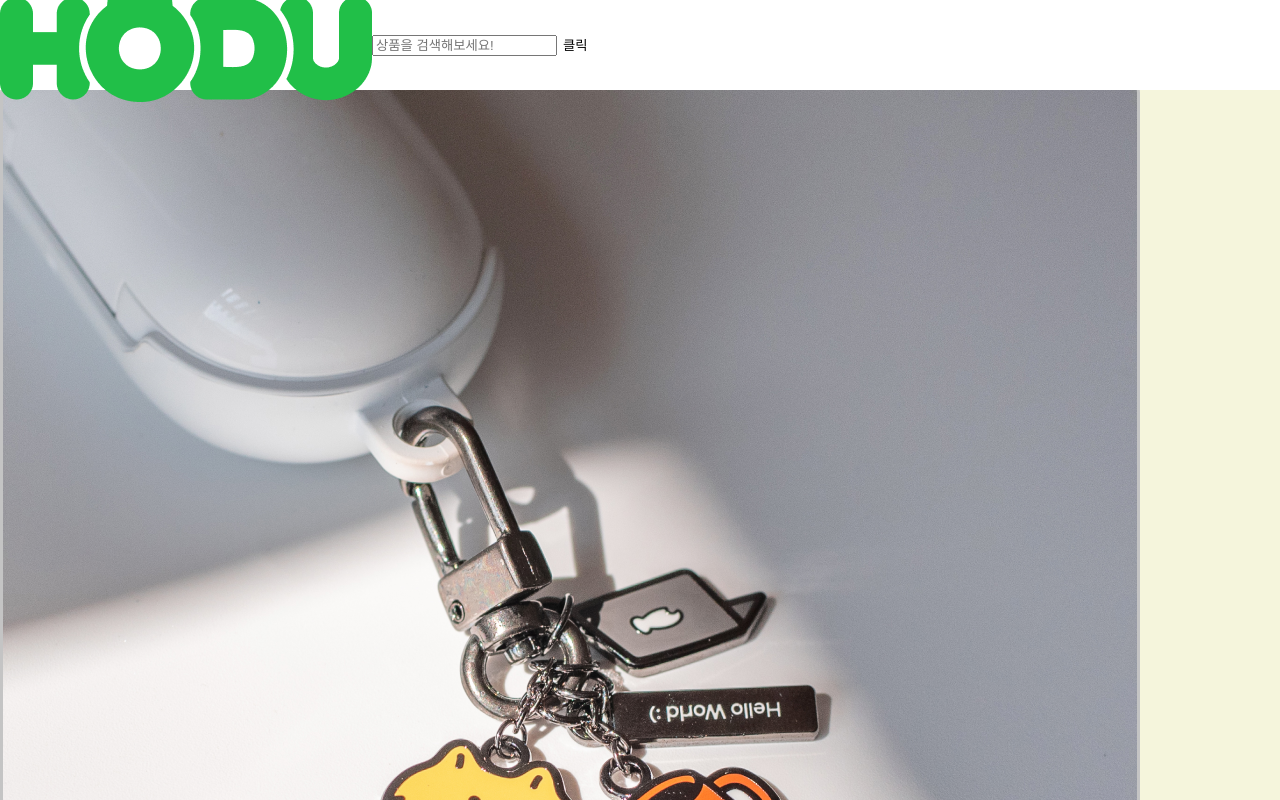
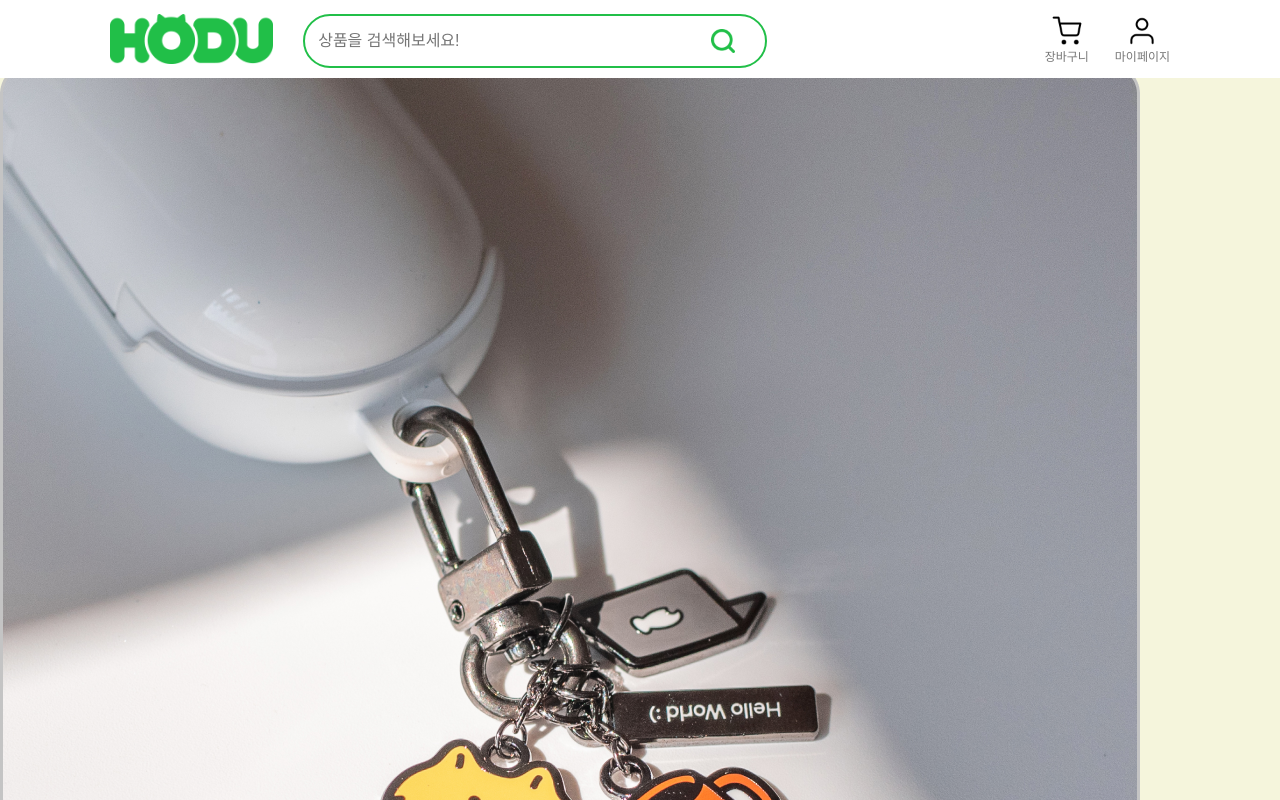
Before and after one commit to yeon1128/open-market, a React (Create React App) app: page / in a window 1280 px wide. Shown: the top 800 px of the page. Built offline with nearby package versions, Linux system fonts and the light colour scheme.

Commit message:
design: 홈 화면 헤더 UI 완성 #1

```diff
--- a/src/components/Header/index.jsx
+++ b/src/components/Header/index.jsx
@@ -5,14 +5,28 @@ function Header() {
   return (
     <S.HeaderContainer>
       <S.HeaderWrapper>
-        <img src={main_logo} alt="메인 로고" />
-        <form>
+        <S.LogoImg src={main_logo} alt="메인 로고" />
+        <S.SearchForm>
           <label className="ir" htmlFor="searchId">
             상품 검색
           </label>
-          <input id="searchId" type="text" placeholder="상품을 검색해보세요!" />
-          <button>클릭</button>
-        </form>
+          <S.SearchInp
+            id="searchId"
+            type="text"
+            placeholder="상품을 검색해보세요!"
+          />
+          <S.SearchBtn />
+        </S.SearchForm>
+        <S.MenuList>
+          <S.CartLink>
+            <S.CartBtn />
+            <S.CartBtnTxt>장바구니</S.CartBtnTxt>
+          </S.CartLink>
+          <S.MyPageLink>
+            <S.MyPageBtn />
+            <S.MyPageBtnTxt>마이페이지</S.MyPageBtnTxt>
+          </S.MyPageLink>
+        </S.MenuList>
       </S.HeaderWrapper>
     </S.HeaderContainer>
   );
--- a/src/components/Header/style.js
+++ b/src/components/Header/style.js
@@ -1,6 +1,9 @@
 import styled from "styled-components";
+import search_btn from "../../assets/images/search_btn.png";
+import shopping_cart_icon from "../../assets/images/shopping_cart_icon.png";
+import user_icon from "../../assets/images/user_icon.png";
 
-export const HeaderContainer = styled.div`
+export const HeaderContainer = styled.header`
   position: fixed;
   left: 0;
   top: 0;
@@ -9,11 +12,90 @@ export const HeaderContainer = styled.div`
   z-index: 10;
 `;
 
-export const HeaderWrapper = styled.header`
+export const HeaderWrapper = styled.div`
+  max-width: 1060px;
+  margin: 0 auto;
   position: relative;
   display: flex;
+  /* align-items: center; */
+  height: 50px;
+  padding: 14px 12px;
+`;
+
+export const SearchInp = styled.input`
+  padding: 0px 13px;
+  margin-left: auto;
+  /* min-width: 200px; */
+  width: 100%;
+  height: 100%;
+  background: transparent;
+  font-size: 16px;
+  border: 2px solid ${(props) => props.theme.mainColor};
+  border-radius: 50px;
+`;
+
+export const SearchBtn = styled.button`
+  width: 28px;
+  height: 28px;
+  background: center / contain url(${search_btn}) no-repeat;
+  position: absolute;
+  top: 12.5px;
+  right: 0;
+  cursor: pointer;
+`;
+
+export const SearchForm = styled.form`
+  position: relative;
+  width: 100%;
+`;
+
+export const LogoImg = styled.img`
+  margin-right: 30px;
+`;
+
+export const CartBtn = styled.button`
+  width: 32px;
+  height: 32px;
+  background: center / contain url(${shopping_cart_icon}) no-repeat;
+  display: block;
+  margin: 0 auto;
+`;
+export const CartBtnTxt = styled.p`
+  font-size: 12px;
+  color: ${(props) => props.theme.grayColor};
+  padding-top: 4px;
+`;
+export const MyPageBtn = styled.button`
+  width: 32px;
+  height: 32px;
+  background: center / contain url(${user_icon}) no-repeat;
+  display: block;
+  margin: 0 auto;
+`;
+export const MyPageBtnTxt = styled.p`
+  font-size: 12px;
+  color: ${(props) => props.theme.grayColor};
+  padding-top: 4px;
+`;
+export const CartLink = styled.div`
+  /* display: flex; */
+  /* flex-direction: column; */
+  /* gap: 4px; */
+  /* align-items: center; */
+`;
+export const MyPageLink = styled.div`
+  /* display: flex; */
+  /* flex-direction: column; */
+  /* gap: 4px; */
+  /* margin: 0 auto; */
+  /* align-items: center; */
+`;
+export const MenuList = styled.ul`
+  display: flex;
+  justify-content: flex-end;
+  gap: 26px;
+  width: 100%;
+  height: 100%;
   align-items: center;
-  max-width: 100%;
-  height: 90px;
-  padding: 0 auto;
+  margin-right: auto;
 `;
```
Also changed, not shown: src/assets/images/shopping_cart_icon.png (added), src/assets/images/user_icon.png (added).
